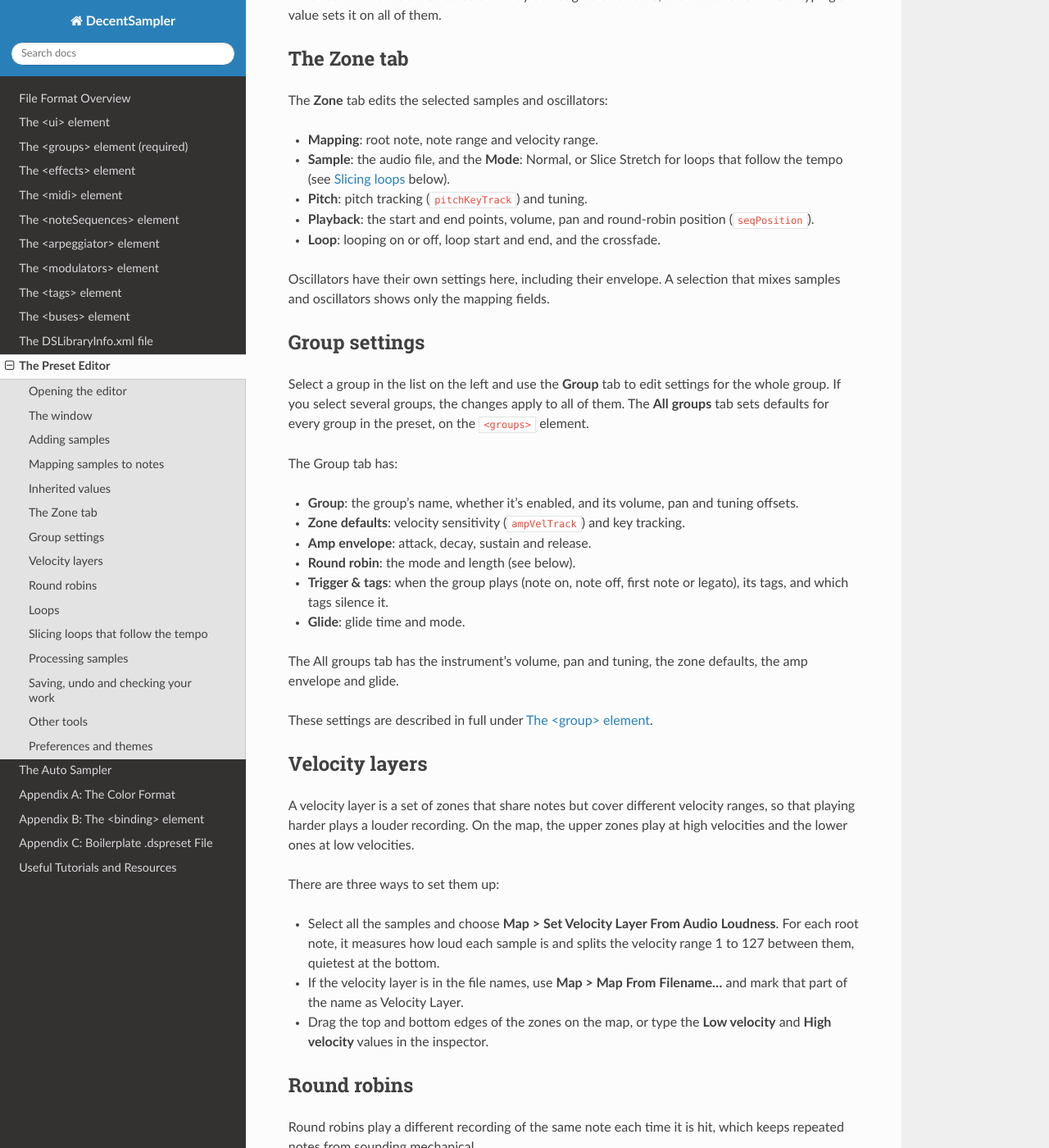
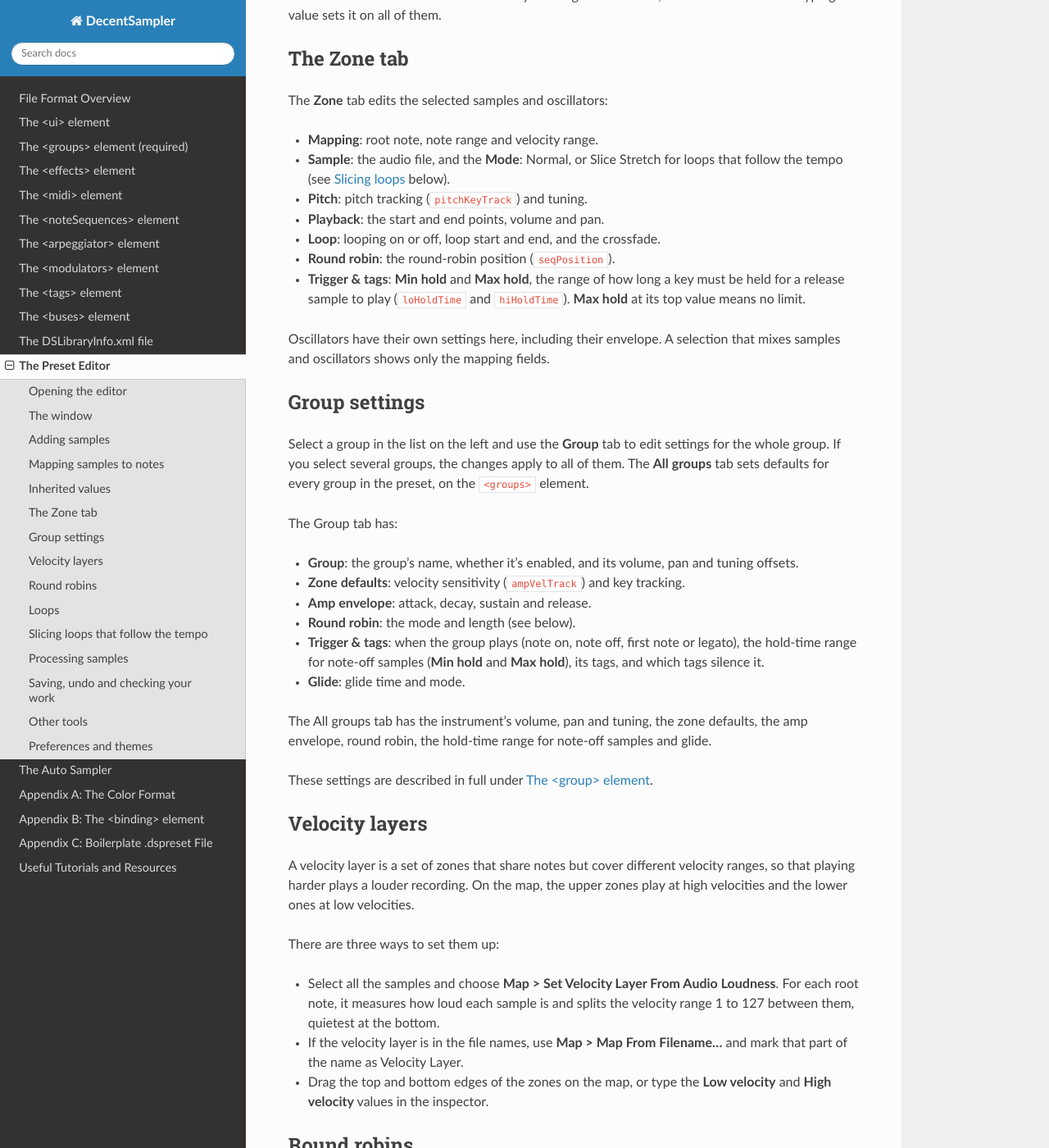
Before and after one commit to DecentSamples/DecentSampler-Developers-Guide, a Sphinx documentation site: the page built from docs/source/the-preset-editor.md, in a window 1280 px wide and 1400 px high, scrolled down 3357 px. Shown: the whole window at 82% size. Built offline with Sphinx 7.4.7 and the Read the Docs theme 3.1.0, drawn with Linux system fonts in a browser that asks for light colours.

Commit message:
0000506: Document loHoldTime and hiHoldTime for release samples

```diff
--- a/docs/source/the-preset-editor.md
+++ b/docs/source/the-preset-editor.md
@@ -72,8 +72,10 @@
 - **Mapping**: root note, note range and velocity range.
 - **Sample**: the audio file, and the **Mode**: Normal, or Slice Stretch for loops that follow the tempo (see [Slicing loops](#slicing-loops-that-follow-the-tempo) below).
 - **Pitch**: pitch tracking (`pitchKeyTrack`) and tuning.
-- **Playback**: the start and end points, volume, pan and round-robin position (`seqPosition`).
+- **Playback**: the start and end points, volume and pan.
 - **Loop**: looping on or off, loop start and end, and the crossfade.
+- **Round robin**: the round-robin position (`seqPosition`).
+- **Trigger & tags**: **Min hold** and **Max hold**, the range of how long a key must be held for a release sample to play (`loHoldTime` and `hiHoldTime`). **Max hold** at its top value means no limit.
 
 Oscillators have their own settings here, including their envelope. A selection that mixes samples and oscillators shows only the mapping fields.
 
@@ -87,10 +89,10 @@
 - **Zone defaults**: velocity sensitivity (`ampVelTrack`) and key tracking.
 - **Amp envelope**: attack, decay, sustain and release.
 - **Round robin**: the mode and length (see below).
-- **Trigger & tags**: when the group plays (note on, note off, first note or legato), its tags, and which tags silence it.
+- **Trigger & tags**: when the group plays (note on, note off, first note or legato), the hold-time range for note-off samples (**Min hold** and **Max hold**), its tags, and which tags silence it.
 - **Glide**: glide time and mode.
 
-The All groups tab has the instrument's volume, pan and tuning, the zone defaults, the amp envelope and glide.
+The All groups tab has the instrument's volume, pan and tuning, the zone defaults, the amp envelope, round robin, the hold-time range for note-off samples and glide.
 
 These settings are described in full under [The &lt;group&gt; element](the-groups-element.md#the-group-element).
 
```
Also changed, not shown: docs/source/the-groups-element.md (+1 -0 lines).
